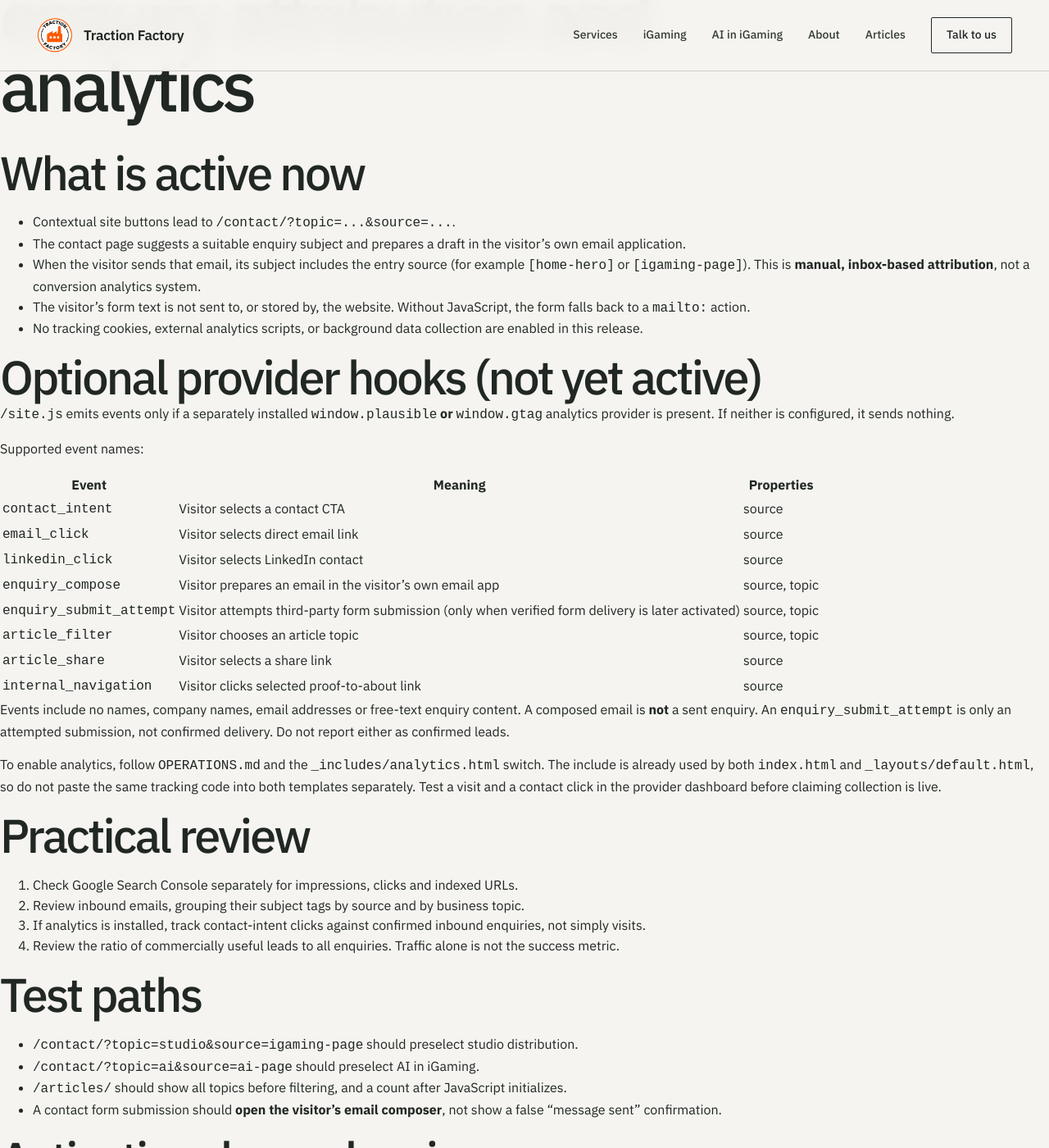
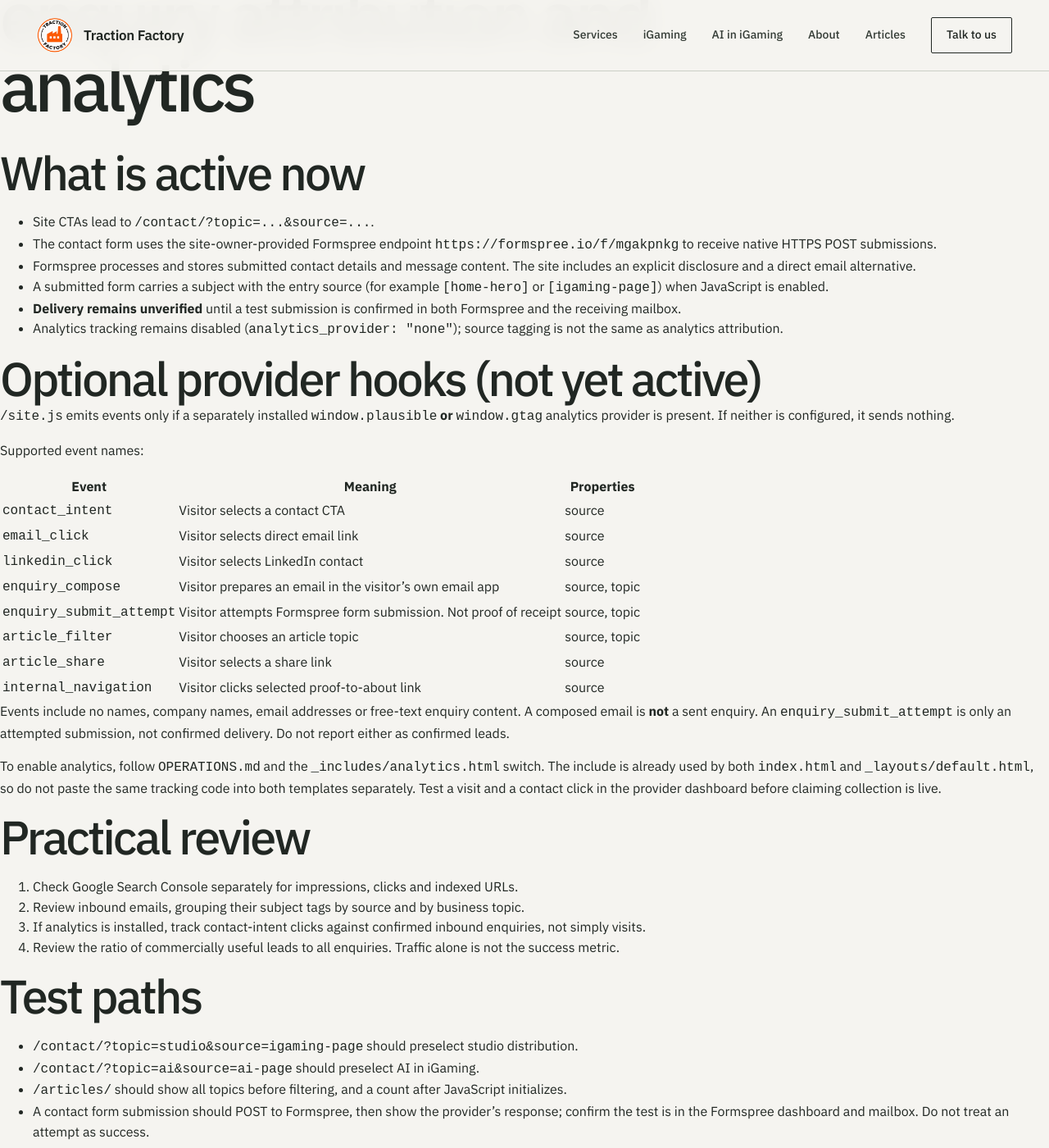
Before and after one commit to thomasrhysjones-hub/traction-factory-site, a Jekyll site: the page built from MEASUREMENT.md, in a window 1280 px wide and 1400 px high, scrolled down 195 px. Shown: the whole window at 82% size. Built offline with Jekyll 4.4.1, drawn with Linux system fonts in a browser that asks for light colours; our own code applies the rules of GitHub Pages for plain Markdown files; some of the changed text lies outside the part shown.

Commit message:
Keep measurement documentation aligned with live Formspree setting

```diff
--- a/MEASUREMENT.md
+++ b/MEASUREMENT.md
@@ -2,11 +2,12 @@
 
 ## What is active now
 
-- Contextual site buttons lead to `/contact/?topic=...&source=...`.
-- The contact page suggests a suitable enquiry subject and prepares a draft in the visitor's own email application.
-- When the visitor sends that email, its subject includes the entry source (for example `[home-hero]` or `[igaming-page]`). This is **manual, inbox-based attribution**, not a conversion analytics system.
-- The visitor's form text is not sent to, or stored by, the website. Without JavaScript, the form falls back to a `mailto:` action.
-- No tracking cookies, external analytics scripts, or background data collection are enabled in this release.
+- Site CTAs lead to `/contact/?topic=...&source=...`.
+- The contact form uses the site-owner-provided Formspree endpoint `https://formspree.io/f/mgakpnkg` to receive native HTTPS POST submissions.
+- Formspree processes and stores submitted contact details and message content. The site includes an explicit disclosure and a direct email alternative.
+- A submitted form carries a subject with the entry source (for example `[home-hero]` or `[igaming-page]`) when JavaScript is enabled.
+- **Delivery remains unverified** until a test submission is confirmed in both Formspree and the receiving mailbox.
+- Analytics tracking remains disabled (`analytics_provider: "none"`); source tagging is not the same as analytics attribution.
 
 ## Optional provider hooks (not yet active)
 
@@ -20,7 +21,7 @@ Supported event names:
 | `email_click` | Visitor selects direct email link | source |
 | `linkedin_click` | Visitor selects LinkedIn contact | source |
 | `enquiry_compose` | Visitor prepares an email in the visitor's own email app | source, topic |
-| `enquiry_submit_attempt` | Visitor attempts third-party form submission (only when verified form delivery is later activated) | source, topic |
+| `enquiry_submit_attempt` | Visitor attempts Formspree form submission. Not proof of receipt | source, topic |
 | `article_filter` | Visitor chooses an article topic | source, topic |
 | `article_share` | Visitor selects a share link | source |
 | `internal_navigation` | Visitor clicks selected proof-to-about link | source |
@@ -41,8 +42,8 @@ To enable analytics, follow `OPERATIONS.md` and the `_includes/analytics.html` s
 - `/contact/?topic=studio&source=igaming-page` should preselect studio distribution.
 - `/contact/?topic=ai&source=ai-page` should preselect AI in iGaming.
 - `/articles/` should show all topics before filtering, and a count after JavaScript initializes.
-- A contact form submission should **open the visitor's email composer**, not show a false “message sent” confirmation.
+- A contact form submission should POST to Formspree, then show the provider's response; confirm the test is in the Formspree dashboard and mailbox. Do not treat an attempt as success.
 
 ## Activation dependencies
 
-Formspree form delivery and Plausible script wiring are controlled by `_config.yml` and default to OFF. See `OPERATIONS.md` for the activation procedure, verification checklist and what must not be reported as a converted lead.
+Formspree form delivery is ON using the site-owner endpoint. Plausible analytics is still OFF. See `OPERATIONS.md` for the delivery test and what must not be reported as a converted lead.
```
